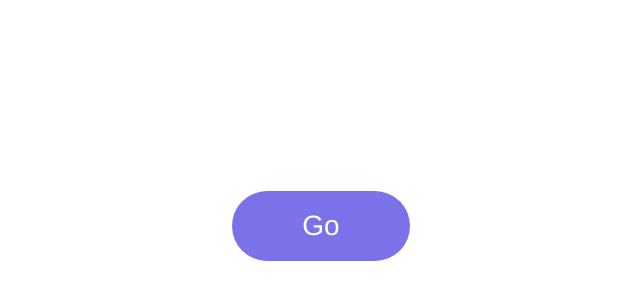
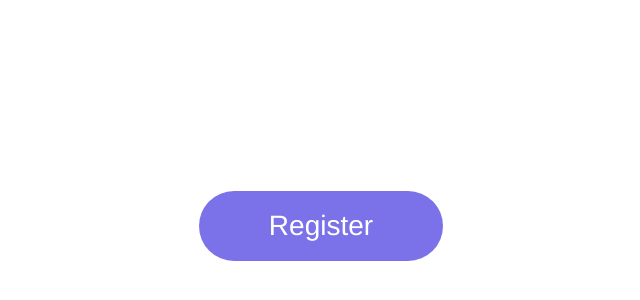
Before and after one commit to git-chenhao/afflatus-street-static, a Vue app: page /register in a window 1280 px wide. Shown: the part 302-602 px from the top of the page, without its empty margins (319-959 px from the left). Built offline with nearby package versions, Linux system fonts and the light colour scheme; what vue-resource would draw is missing.

Commit message:
文案修改

```diff
--- a/src/pages/Login.vue
+++ b/src/pages/Login.vue
@@ -31,7 +31,7 @@
 
         <br>
         <span class="input input--minoru span-login">
-          <a @click="login" class="button button-royal button-pill button-giant">Go</a>
+          <a @click="login" class="button button-royal button-pill button-giant">Login</a>
         </span>
       </section>
     </div>
--- a/src/pages/Register.vue
+++ b/src/pages/Register.vue
@@ -44,7 +44,7 @@
 				</span>
         <br>
         <span class="input input--minoru span-register">
-          <a @click="register" class="button button-royal button-pill button-giant">Go<i class="icon-camera-retro"></i></a>
+          <a @click="register" class="button button-royal button-pill button-giant">Register</a>
         </span>
       </section>
     </div>
```
